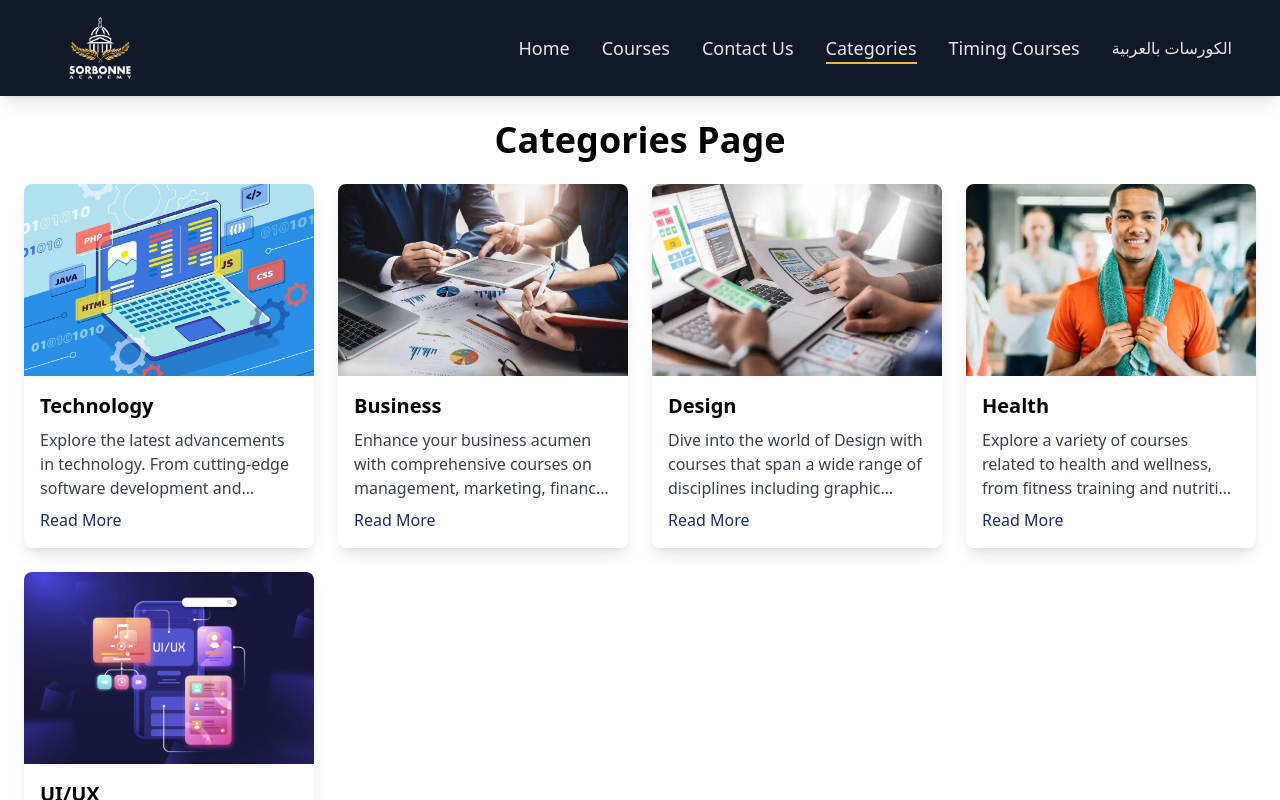
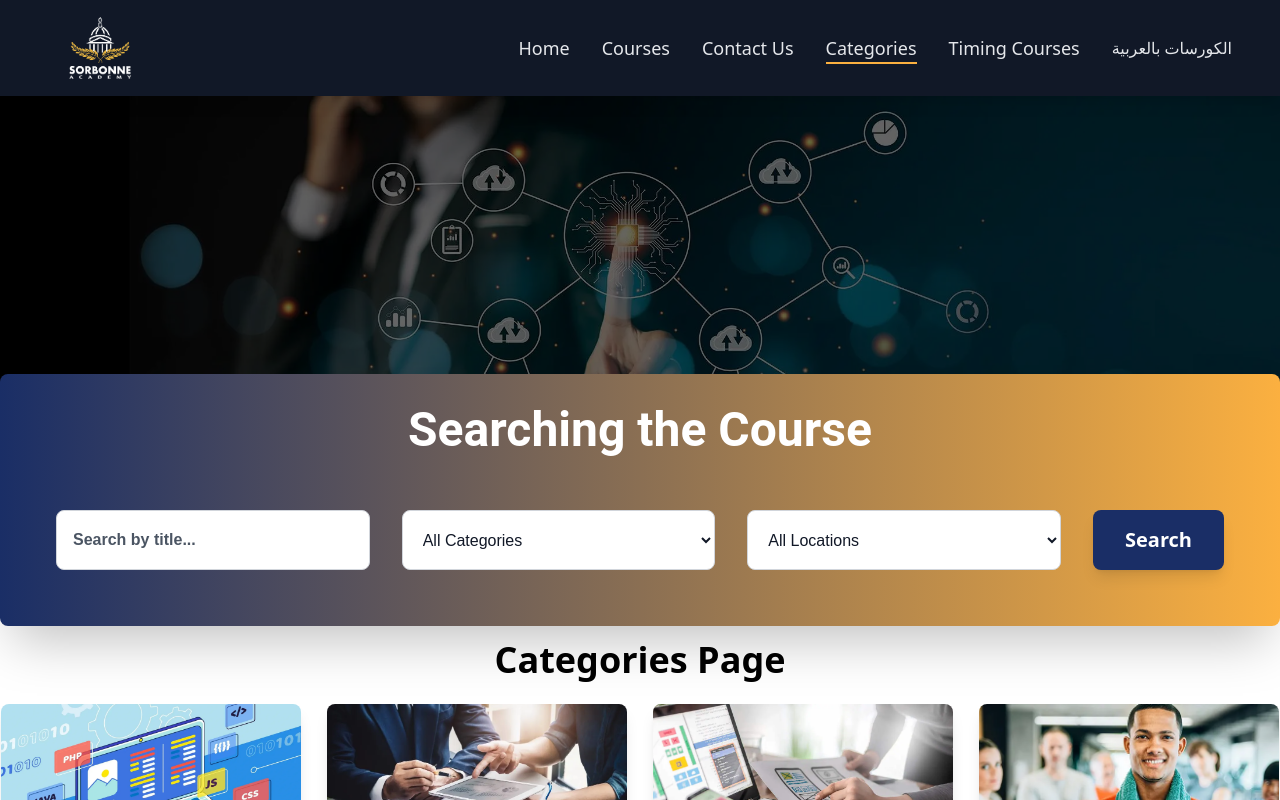
Before and after one commit to HasanShamaa2004/hasanCourse, a React (Vite) app: page /categories in a window 1280 px wide. Shown: the top 800 px of the page. Built offline with nearby package versions, Linux system fonts and the light colour scheme.

Commit message:
Initial commit18

```diff
--- a/src/components/CardCourses/CardCourses.css
+++ b/src/components/CardCourses/CardCourses.css
@@ -42,8 +42,8 @@
 }
 
 .card:hover::before {
-  animation: borderAnimation 1s forwards;
-  -webkit-animation: borderAnimation 1s forwards;
+  animation: borderAnimation 0.8s forwards;
+  -webkit-animation: borderAnimation 0.8s forwards;
 }
 
 @keyframes borderAnimation {
--- a/src/components/CardCourses/CardCourses.tsx
+++ b/src/components/CardCourses/CardCourses.tsx
@@ -33,7 +33,7 @@ const CardCourses = ({
             to={`/courses/${course.id}`}
             state={course}
             key={course.id}
-            className="shadow-lg card group card-container rounded-lg"
+            className="shadow-lg card group card-container rounded-lg hover:scale-110"
           >
             <div className="">
               <img
--- a/src/pages/Categories.tsx
+++ b/src/pages/Categories.tsx
@@ -1,36 +1,184 @@
 import { useEffect, useState } from "react";
 import axios from "axios";
-import { Category } from "../types";
+import { Category, Course } from "../types";
 import SEO from "../components/SEO";
 import { Suspense, lazy } from "react";
 import Loading from "../components/Loading/Loading";
+import { useNavigate } from "react-router";
+import { motion } from "framer-motion";
 const CategoryCard = lazy(() => import("../components/CategoryCard"));
 const CategoriesPage = () => {
-  const [categories, setCategories] = useState<Category[]>([]);
+  const [categorie, setCategorie] = useState<Category[]>([]);
+  const [_courses, setCourses] = useState<Course[]>([]);
+  const [categories, setCategories] = useState<string[]>([]);
+  const [locations, setLocations] = useState<string[]>([]);
+  const [searchQuery, setSearchQuery] = useState<string>("");
+  const [selectedCategory, setSelectedCategory] = useState<string>("");
+  const [selectedLocation, setSelectedLocation] = useState<string>("");
+  const navigate = useNavigate();
   useEffect(() => {
     const fetchCategories = async () => {
       try {
         const response = await axios.get("/data/categories.json");
-        setCategories(response.data.categories);
+        setCategorie(response.data.categories);
       } catch (error) {
         console.error("Error fetching categories:", error);
       }
     };
     fetchCategories();
   }, []);
+  useEffect(() => {
+    const fetchData = async () => {
+      try {
+        const response = await axios.get<{ courses: Course[] }>(
+          "/data/courses.json"
+        );
+        setCourses(response.data.courses);
+        setCategories([
+          ...new Set(
+            response.data.courses
+              .map((c) => c.category)
+              .filter((category): category is string => category !== undefined)
+          ),
+        ]);
+        setLocations([
+          ...new Set(
+            response.data.courses
+              .map((c) => c.location)
+              .filter((location): location is string => location !== undefined)
+          ),
+        ]);
+      } catch (error) {
+        console.error("Error fetching the courses:", error);
+      }
+    };
+    fetchData();
+  }, []);
+  const handleSearch = () => {
+    const searchParams = new URLSearchParams();
+    if (searchQuery) searchParams.set("title", searchQuery);
+    if (selectedCategory) searchParams.set("category", selectedCategory);
+    if (selectedLocation) searchParams.set("location", selectedLocation);
+    navigate(`/courses?${searchParams.toString()}`);
+  };
+  const optionAnimation = {
+    hidden: { opacity: 0, y: -10 },
+    visible: { opacity: 1, y: 0, transition: { duration: 0.3 } },
+  };
   return (
-    <main className="container mx-auto py-8 mt-16 px-6">
+    <main className="py-8 mt-16 min-h-screen">
       <SEO
         title="Categories - Explore Our Course Categories"
         description="Discover our wide range of course categories. Find the perfect category that fits your learning interests and goals."
         keywords="course categories, education, learning, categories, explore courses"
         author="Hasan Shamaa"
       />
-      <h1 className="text-4xl font-bold mb-6 mt-6 text-center">
+      <div
+        className="relative w-full h-screen md:h-[40vh] lg:h-[50vh]  bg-cover bg-center bg-no-repeat"
+        style={{ backgroundImage: `url('/images/slider1.webp')` }}
+      >
+        <div className="absolute inset-0 bg-black bg-opacity-60 flex flex-col md:justify-end justify-center items-center text-center">
+          <div className="bg-gradient-to-r from-primary to-secondary max-w-7xl w-full p-8 mb-[-130px] rounded-lg shadow-2xl space-y-8">
+            <motion.h1
+              className="text-5xl font-secondary font-bold text-white"
+              initial={{ opacity: 0, y: -50 }}
+              animate={{ opacity: 1, y: 0 }}
+              transition={{ duration: 0.8 }}
+            >
+              Searching the Course
+            </motion.h1>
+            <motion.div
+              className="p-6 w-full mx-auto flex flex-col gap-8 md:flex-row"
+              initial={{ opacity: 0 }}
+              animate={{ opacity: 1 }}
+              transition={{ duration: 1 }}
+            >
+              <motion.input
+                type="text"
+                placeholder="Search by title..."
+                value={searchQuery}
+                onChange={(e) => setSearchQuery(e.target.value)}
+                className="p-4 border text-gray-900 font-primary border-gray-300 focus:outline-none focus:ring-4 focus:ring-secondary focus:border-transparent rounded-lg w-full md:flex-grow placeholder:font-semibold placeholder:text-gray-600 bg-white transition-all duration-300"
+                whileFocus={{ scale: 1.05, backgroundColor: "#f8f8f8" }}
+                whileHover={{ scale: 1.03 }}
+              />
+
+              <motion.select
+                value={selectedCategory}
+                onChange={(e) => setSelectedCategory(e.target.value)}
+                className="p-4 border text-gray-900 font-primary border-gray-300 focus:outline-none focus:ring-4 focus:ring-secondary focus:border-transparent rounded-lg w-full md:flex-grow bg-white transition-all duration-300"
+                whileFocus={{ scale: 1.05, backgroundColor: "#f8f8f8" }}
+                whileHover={{ scale: 1.03 }}
+              >
+                <motion.option
+                  value=""
+                  className="text-gray-700 font-semibold"
+                  initial="hidden"
+                  animate="visible"
+                  variants={optionAnimation}
+                >
+                  All Categories
+                </motion.option>
+                {categories.map((category) => (
+                  <motion.option
+                    key={category}
+                    value={category}
+                    className="text-gray-700 font-semibold"
+                    initial="hidden"
+                    animate="visible"
+                    variants={optionAnimation}
+                  >
+                    {category}
+                  </motion.option>
+                ))}
+              </motion.select>
+
+              <motion.select
+                value={selectedLocation}
+                onChange={(e) => setSelectedLocation(e.target.value)}
+                className="p-4 border text-gray-900 font-primary border-gray-300 focus:outline-none focus:ring-4 focus:ring-secondary focus:border-transparent rounded-lg w-full md:flex-grow bg-white transition-all duration-300"
+                whileFocus={{ scale: 1.05, backgroundColor: "#f8f8f8" }}
+                whileHover={{ scale: 1.03 }}
+              >
+                <motion.option
+                  value=""
+                  className="text-gray-700 font-semibold"
+                  initial="hidden"
+                  animate="visible"
+                  variants={optionAnimation}
+                >
+                  All Locations
+                </motion.option>
+                {locations.map((location) => (
+                  <motion.option
+                    key={location}
+                    value={location}
+                    className="text-gray-700 font-semibold"
+                    initial="hidden"
+                    animate="visible"
+                    variants={optionAnimation}
+                  >
+                    {location}
+                  </motion.option>
+                ))}
+              </motion.select>
+
+              <motion.button
+                onClick={handleSearch}
+                className="bg-primary hover:bg-secondary text-xl text-white font-bold px-8 py-4 rounded-lg w-full md:w-auto shadow-lg transition-colors duration-300"
+                whileHover={{ scale: 1.1 }}
+              >
+                Search
+              </motion.button>
+            </motion.div>
+          </div>
+        </div>
+      </div>
+      <h1 className="text-4xl font-bold mb-6 mt-36 text-center">
         Categories Page
       </h1>
       <div className="grid grid-cols-1 place-items-center sm:grid-cols-2 md:grid-cols-4  gap-6">
-        {categories.map((category) => (
+        {categorie.map((category) => (
           <Suspense fallback={<Loading />} key={category.id}>
             <CategoryCard key={category.id} category={category} />
           </Suspense>
--- a/src/pages/Home.tsx
+++ b/src/pages/Home.tsx
@@ -8,12 +8,13 @@ import "swiper/css";
 import "swiper/css/navigation";
 import { Autoplay } from "swiper/modules";
 import { Suspense, lazy } from "react";
-import { Navigation, Pagination } from "swiper/modules";
+import { Pagination } from "swiper/modules";
 import Loading from "../components/Loading/Loading";
 import HowMyCourses from "../components/HowMyCourses";
 import Statistics from "../components/Statistics";
 import SocialIcons from "../components/SocialIcons/SocialIcons";
 import NewsTicker from "../components/NewsTicker/NewsTicker";
+import { motion } from "framer-motion";
 const CategoryCardHover = lazy(() => import("../components/CategoryCardHover"));
 const CardCourses = lazy(() => import("../components/CardCourses/CardCourses"));
 
@@ -88,7 +89,10 @@ const Home = () => {
     if (selectedLocation) searchParams.set("location", selectedLocation);
     navigate(`/courses?${searchParams.toString()}`);
   };
-
+  const optionAnimation = {
+    hidden: { opacity: 0, y: -10 },
+    visible: { opacity: 1, y: 0, transition: { duration: 0.3 } },
+  };
   return (
     <main className="bg-white text-gray-700 min-h-screen">
       <SEO
@@ -102,53 +106,103 @@ const Home = () => {
         style={{ backgroundImage: `url('/images/slider1.webp')` }}
       >
         <div className="absolute inset-0 bg-black bg-opacity-60 flex flex-col md:justify-end justify-center items-center text-center">
-          <div className="bg-white border border-secondary max-w-7xl w-full p-4 mb-[-80px] rounded-lg shadow-lg">
-            <h1 className="text-4xl font-secondary font-semibold text-gray-700">
+          <div className="bg-gradient-to-r from-primary to-secondary max-w-7xl w-full p-8 mb-[-130px] rounded-lg shadow-2xl space-y-8">
+            <motion.h1
+              className="text-5xl font-secondary font-bold text-white"
+              initial={{ opacity: 0, y: -50 }}
+              animate={{ opacity: 1, y: 0 }}
+              transition={{ duration: 0.8 }}
+            >
               Searching the Course
-            </h1>
-            <div className=" p-4 md:p-6 w-full mx-auto flex flex-col gap-4 md:flex-row md:gap-2">
-              <input
+            </motion.h1>
+            <motion.div
+              className="p-6 w-full mx-auto flex flex-col gap-8 md:flex-row"
+              initial={{ opacity: 0 }}
+              animate={{ opacity: 1 }}
+              transition={{ duration: 1 }}
+            >
+              <motion.input
                 type="text"
                 placeholder="Search by title..."
                 value={searchQuery}
                 onChange={(e) => setSearchQuery(e.target.value)}
-                className="p-2 border text-primary border-gray-300 focus:outline-none focus:ring-2 focus:ring-secondary focus:border-transparent rounded-md w-full md:flex-grow placeholder:font-bold"
+                className="p-4 border text-gray-900 font-primary border-gray-300 focus:outline-none focus:ring-4 focus:ring-secondary focus:border-transparent rounded-lg w-full md:flex-grow placeholder:font-semibold placeholder:text-gray-600 bg-white transition-all duration-300"
+                whileFocus={{ scale: 1.05, backgroundColor: "#f8f8f8" }}
+                whileHover={{ scale: 1.03 }}
               />
-              <select
+
+              <motion.select
                 value={selectedCategory}
                 onChange={(e) => setSelectedCategory(e.target.value)}
-                className="p-2 border text-primary border-gray-300 focus:outline-none font-semibold focus:ring-2 focus:ring-secondary focus:border-transparent rounded-md w-full md:flex-grow placeholder:font-bold"
+                className="p-4 border text-gray-900 font-primary border-gray-300 focus:outline-none focus:ring-4 focus:ring-secondary focus:border-transparent rounded-lg w-full md:flex-grow bg-white transition-all duration-300"
+                whileFocus={{ scale: 1.05, backgroundColor: "#f8f8f8" }}
+                whileHover={{ scale: 1.03 }}
               >
-                <option value="">All Categories</option>
+                <motion.option
+                  value=""
+                  className="text-gray-700 font-semibold"
+                  initial="hidden"
+                  animate="visible"
+                  variants={optionAnimation}
+                >
+                  All Categories
+                </motion.option>
                 {categories.map((category) => (
-                  <option key={category} value={category}>
+                  <motion.option
+                    key={category}
+                    value={category}
+                    className="text-gray-700 font-semibold"
+                    initial="hidden"
+                    animate="visible"
+                    variants={optionAnimation}
+                  >
                     {category}
-                  </option>
+                  </motion.option>
                 ))}
-              </select>
-              <select
+              </motion.select>
+
+              <motion.select
                 value={selectedLocation}
                 onChange={(e) => setSelectedLocation(e.target.value)}
-                className="p-2 border text-primary border-gray-300 font-semibold focus:outline-none focus:ring-2 focus:ring-secondary focus:border-transparent rounded-md w-full md:flex-grow placeholder:font-bold"
+                className="p-4 border text-gray-900 font-primary border-gray-300 focus:outline-none focus:ring-4 focus:ring-secondary focus:border-transparent rounded-lg w-full md:flex-grow bg-white transition-all duration-300"
+                whileFocus={{ scale: 1.05, backgroundColor: "#f8f8f8" }}
+                whileHover={{ scale: 1.03 }}
               >
-                <option value="">All Locations</option>
+                <motion.option
+                  value=""
+                  className="text-gray-700 font-semibold"
+                  initial="hidden"
+                  animate="visible"
+                  variants={optionAnimation}
+                >
+                  All Locations
+                </motion.option>
                 {locations.map((location) => (
-                  <option key={location} value={location}>
+                  <motion.option
+                    key={location}
+                    value={location}
+                    className="text-gray-700 font-semibold"
+                    initial="hidden"
+                    animate="visible"
+                    variants={optionAnimation}
+                  >
                     {location}
-                  </option>
+                  </motion.option>
                 ))}
-              </select>
-              <button
+              </motion.select>
+
+              <motion.button
                 onClick={handleSearch}
-                className="bg-secondary hover:bg-yellow-500 text-xl text-primary font-semibold px-6 py-2 rounded-md w-full md:w-auto"
+                className="bg-primary hover:bg-secondary text-xl text-white font-bold px-8 py-4 rounded-lg w-full md:w-auto shadow-lg transition-colors duration-300"
+                whileHover={{ scale: 1.1 }}
               >
                 Search
-              </button>
-            </div>
+              </motion.button>
+            </motion.div>
           </div>
         </div>
       </div>
-      <h2 className="text-5xl text-center py-4 font-secondary mb-4 mt-24">
+      <h2 className="text-5xl text-center py-4 font-secondary mb-4 mt-36">
         UpComing Courses
       </h2>
       <div className="px-14">
@@ -180,19 +234,19 @@ const Home = () => {
               spaceBetween: 40,
             },
           }}
-          navigation={{
-            prevEl: ".swiper-button-prev",
-            nextEl: ".swiper-button-next",
-          }}
+          // navigation={{
+          //   prevEl: ".swiper-button-prev",
+          //   nextEl: ".swiper-button-next",
+          // }}
           pagination={{ clickable: true }}
-          modules={[Navigation, Pagination, Autoplay]}
+          modules={[Pagination, Autoplay]}
           autoplay={{
             disableOnInteraction: true,
           }}
           className="test"
         >
-          <div className="swiper-button-prev"></div>
-          <div className="swiper-button-next"></div>
+          {/* <div className="swiper-button-prev"></div>
+          <div className="swiper-button-next"></div> */}
           {categorie.map((category) => (
             <SwiperSlide key={category.id}>
               <Suspense fallback={<Loading />}>
```
